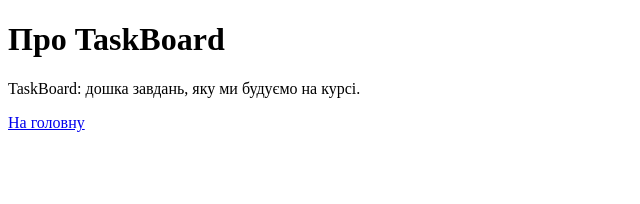
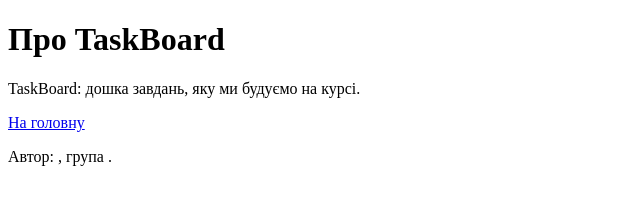
Before and after one commit to Vasble/taskboard, a plain HTML site: page about.html in a window 1280 px wide. Shown: the whole page, without its empty margins (0-640 px from the left). Drawn offline with Linux system fonts and the light colour scheme.

Commit message:
Додати інформацію про автора

```diff
--- a/about.html
+++ b/about.html
@@ -8,5 +8,6 @@
   <h1>Про TaskBoard</h1>
   <p>TaskBoard: дошка завдань, яку ми будуємо на курсі.</p>
   <a href="index.html">На головну</a>
+  <p>Автор: , група .</p>
 </body>
 </html>
```
